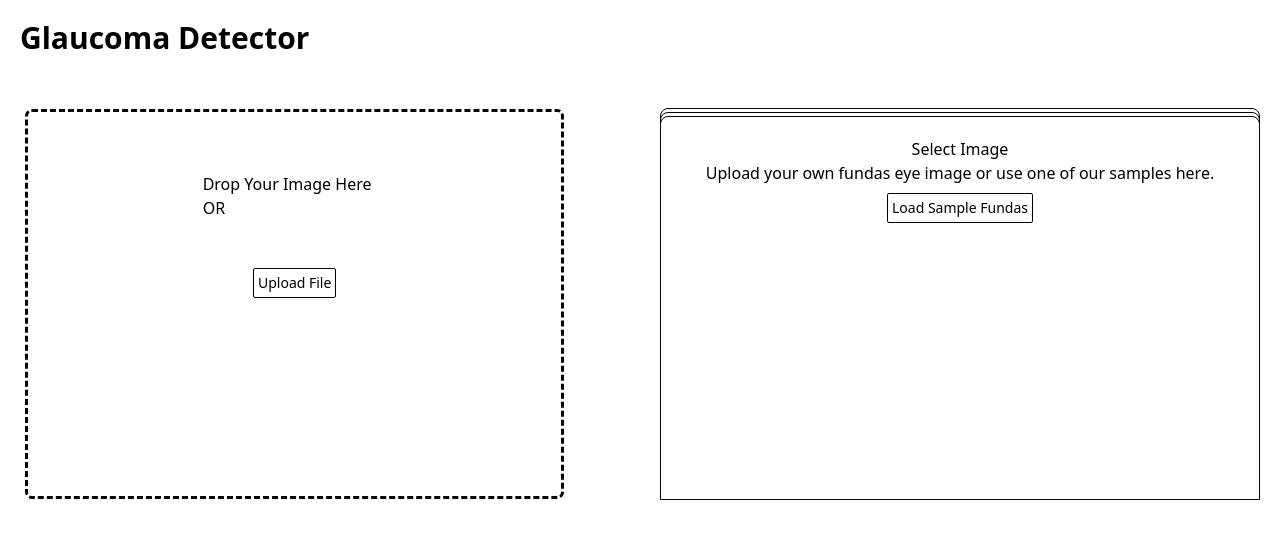
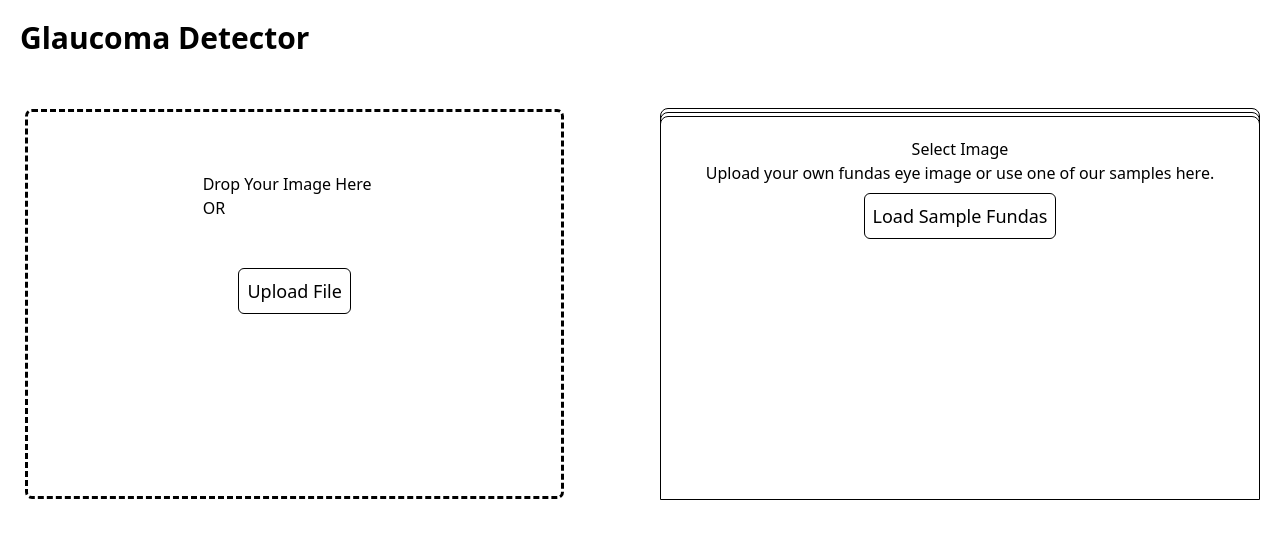
Before and after one commit to Joshuajrodrigues/glaucoma-detector, a Next.js app: page / in a window 1280 px wide. Shown: the top 538 px of the page. Built offline with nearby package versions, Linux system fonts and the light colour scheme.

Commit message:
buttons made responsive

```diff
--- a/components/Button.tsx
+++ b/components/Button.tsx
@@ -5,7 +5,10 @@ const Button:FunctionComponent<{
     onClick?:React.MouseEventHandler<HTMLButtonElement>
 }> = ({children,onClick,...other}) => {
   return (
-    <button onClick={onClick} className=' border-black border text-sm rounded-sm m-2 p-1 '>{children}</button>
+    <button onClick={onClick}
+      className=' border-black border text-sm rounded-sm m-2 p-1
+                md:text-lg md:p-2 md:rounded-md'
+    >{children}</button>
   )
 }
 
```
